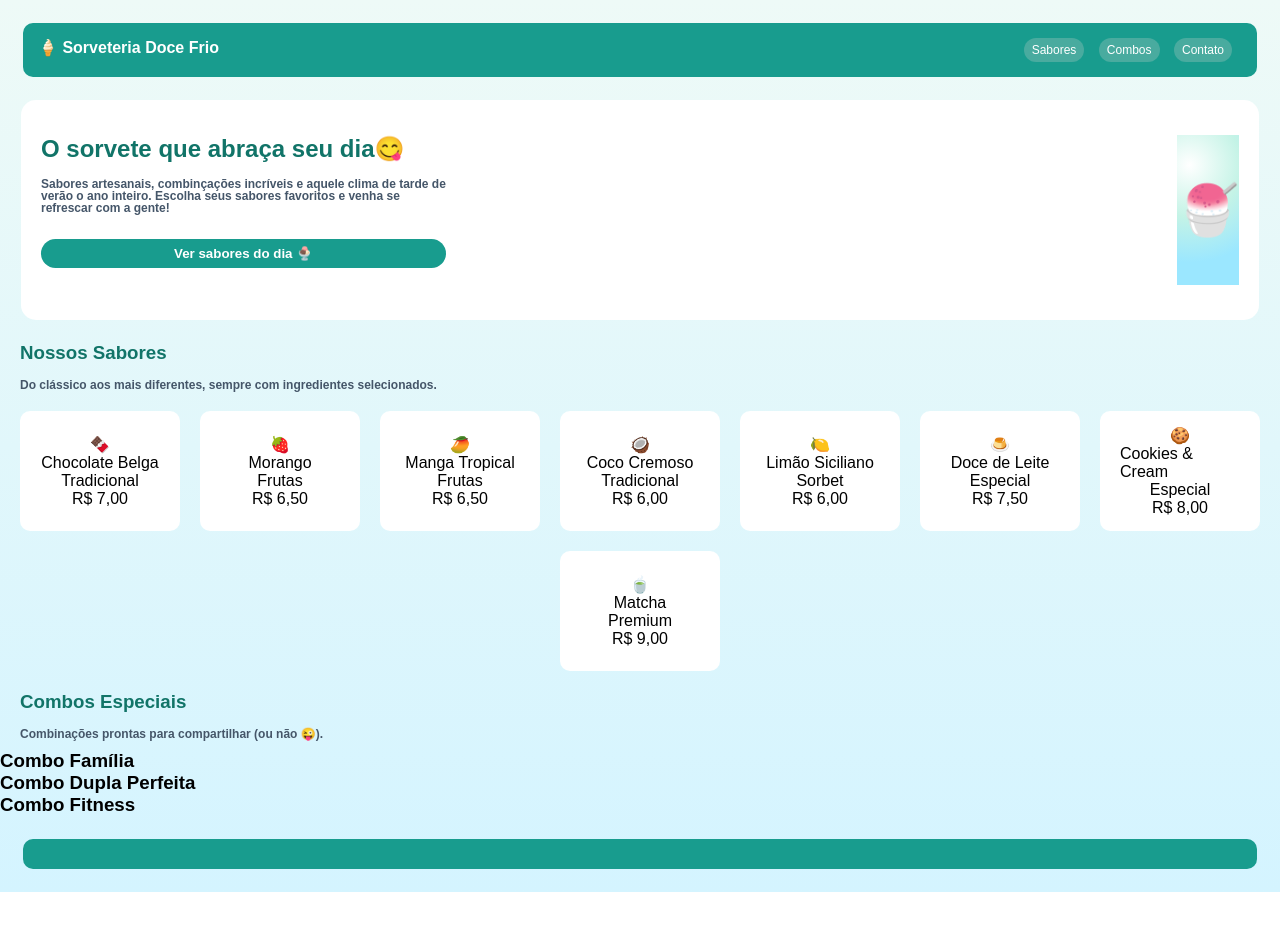
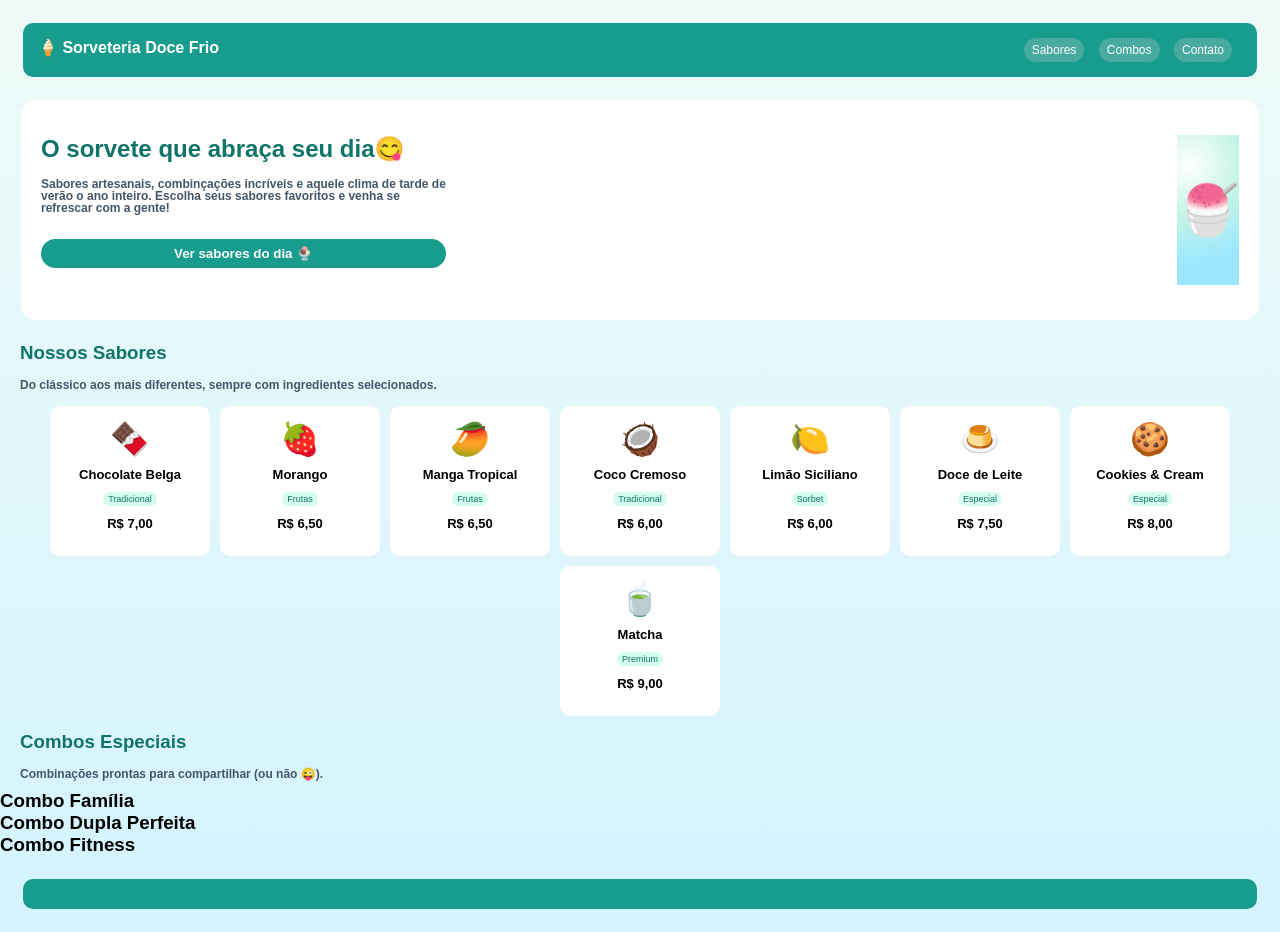
Before and after one commit to viniwall/site-sorvete-css-superdev8, a plain HTML site: page index.html in a window 1280 px wide. Before the commit the page ends 892 px from the top, so only its background shows below. Drawn offline with Linux system fonts and the light colour scheme.

Commit message:
Adicionado setor de sabores

```diff
--- a/index.html
+++ b/index.html
@@ -40,49 +40,49 @@
         <div class="bloco-sabor">
             <p class="emoji">🍫</p>
             <p>Chocolate Belga</p>
-            <p>Tradicional</p>
+            <span>Tradicional</span>
             <p>R$ 7,00</p>
         </div>
         <div class="bloco-sabor">
             <p class="emoji">🍓</p>
             <p>Morango</p>
-            <p>Frutas</p>
+            <span>Frutas</span>
             <p>R$ 6,50</p>
         </div>
         <div class="bloco-sabor">
             <p class="emoji">🥭</p>
             <p>Manga Tropical</p>
-            <p>Frutas</p>
+            <span>Frutas</span>
             <p>R$ 6,50</p>
         </div>
         <div class="bloco-sabor">
             <p class="emoji">🥥</p>
             <p>Coco Cremoso</p>
-            <p>Tradicional</p>
+            <span>Tradicional</span>
             <p>R$ 6,00</p>
         </div>
         <div class="bloco-sabor">
             <p class="emoji">🍋</p>
             <p>Limão Siciliano</p>
-            <p>Sorbet</p>
+            <span>Sorbet</span>
             <p>R$ 6,00</p>
         </div>
         <div class="bloco-sabor">
             <p class="emoji">🍮</p>
             <p>Doce de Leite</p>
-            <p>Especial</p>
+            <span>Especial</span>
             <p>R$ 7,50</p>
         </div>
         <div class="bloco-sabor">
             <p class="emoji">🍪</p>
             <p>Cookies & Cream</p>
-            <p>Especial</p>
+            <span>Especial</span>
             <p>R$ 8,00</p>
         </div>
         <div class="bloco-sabor">
             <p class="emoji">🍵</p>
             <p>Matcha</p>
-            <p>Premium</p>
+            <span>Premium</span >
             <p>R$ 9,00</p>
         </div>
     </div>
--- a/style.css
+++ b/style.css
@@ -4,7 +4,7 @@
     --subtitile-color: #455669;
     --frutas-color: #233044;
     --descricao-color: #117468;
-    --descricao-bkgcolor: #E7F9F3;
+    --descricao-bkgcolor: #d4fdef;
     --btn-bkgcolor: #49AB9F;
 }
 
@@ -107,16 +107,34 @@ div.box-container .content button {
 
 .bloco-sabor {
     padding: 10px 20px;
-    margin: 10px;
+    margin: 5px;
     border-radius: 10px;
     background-color: #fff;
     width: 120px;
-    height: 100px;
+    height: 130px;
     display: flex;
+    font-size: small;
     flex-wrap: wrap;
     flex-direction: column;
     justify-content: center;
     align-items: center;
+}
+
+.bloco-sabor p {
+    font-weight: bold;
+    line-height: 35px;
+}
+
+.bloco-sabor span {
+    background-color: var(--descricao-bkgcolor);
+    padding: 2px 5px;
+    font-size: xx-small;
+    border-radius: 10px;
+    color: var(--descricao-color);
+}
+
+.bloco-sabor .emoji {
+    font-size: xx-large;
 }
 
 .rodape {
```
